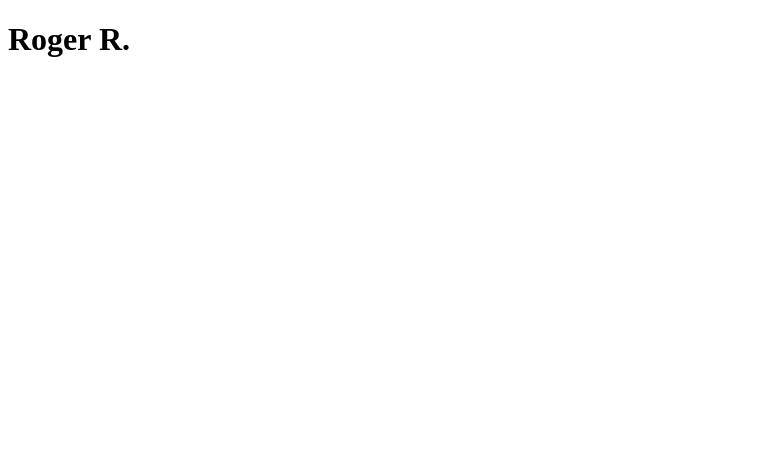
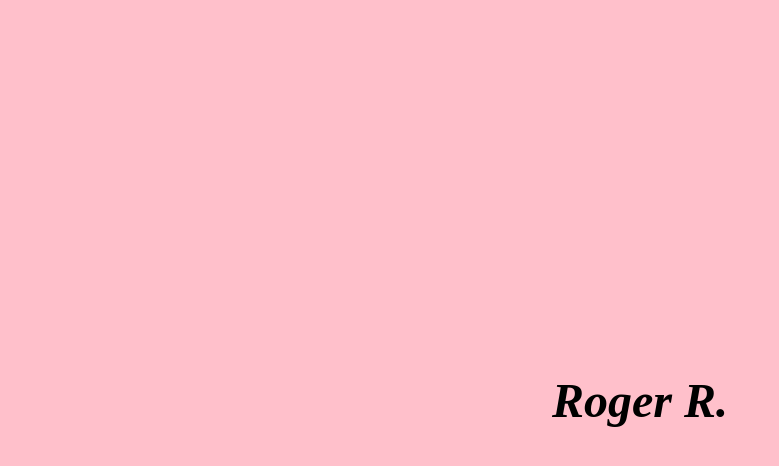
Before and after one commit to rogeriosrib/portfolio, a plain HTML site: page index.html in a window 1280 px wide. Shown: the whole page, without its empty margins (0-779 px from the left). Drawn offline with Linux system fonts and the light colour scheme.

Commit message:
CSS concluido

```diff
--- a/index.html
+++ b/index.html
@@ -4,6 +4,7 @@
     <meta charset="UTF-8">
     <meta http-equiv="X-UA-Compatible" content="IE=edge">
     <meta name="viewport" content="width=device-width, initial-scale=1.0">
+    <link rel="stylesheet" href="style.css">
     <title>Portfolio</title>
 </head>
 <body>
--- a/style.css
+++ b/style.css
@@ -0,0 +1,23 @@
+* {
+    padding: 0;
+    margin: 0;
+    box-sizing: border-box;
+}
+
+body{
+    height: 100vh;
+    display: grid;
+    grid-template-rows: 100px 1fr 100px;
+    background-color: pink;
+}
+
+main{
+    display: grid;
+    place-content: center;
+}
+
+h1 {
+    font-size: 3rem;
+    color: black;
+    font-style: italic;
+}
```
